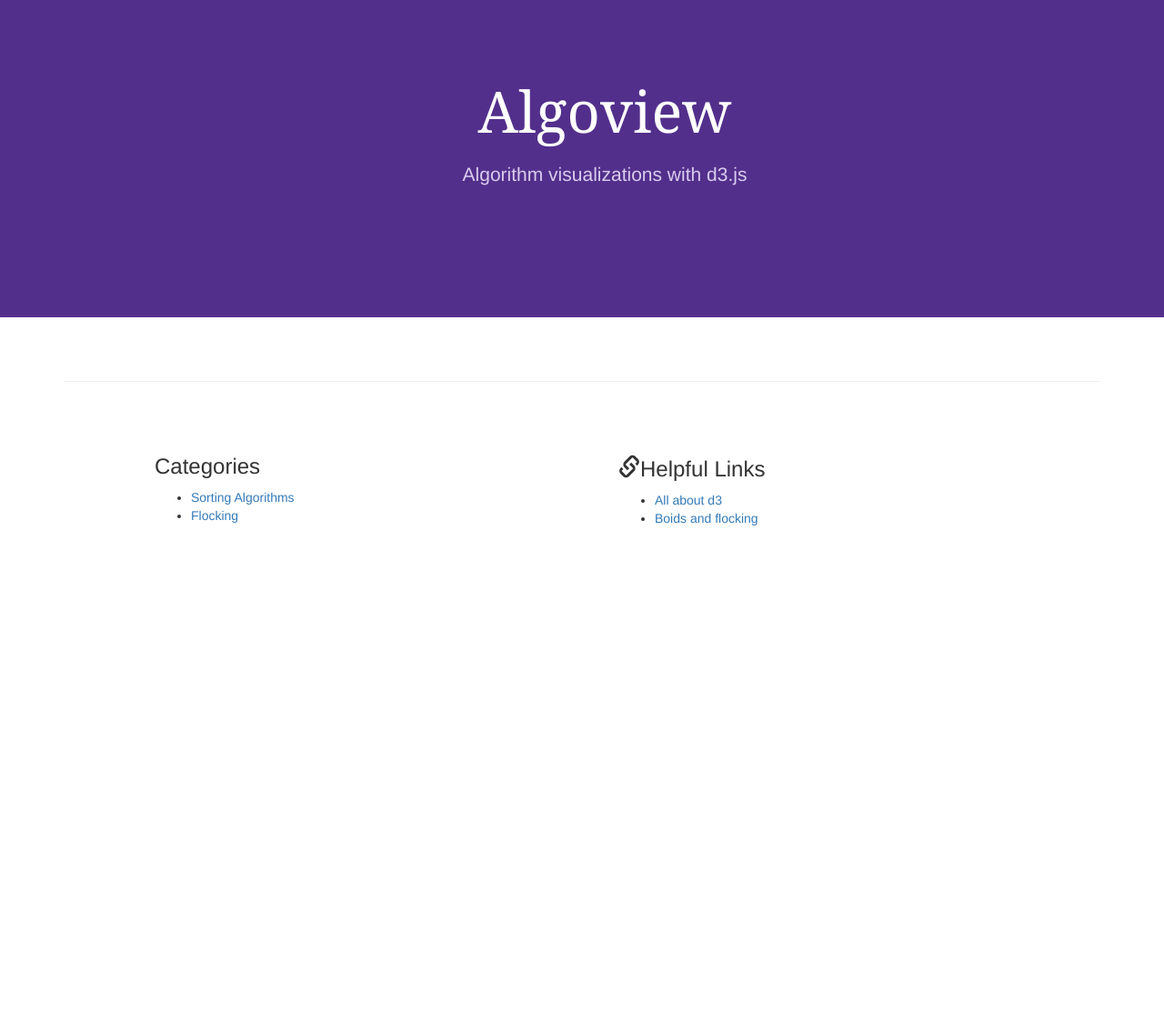
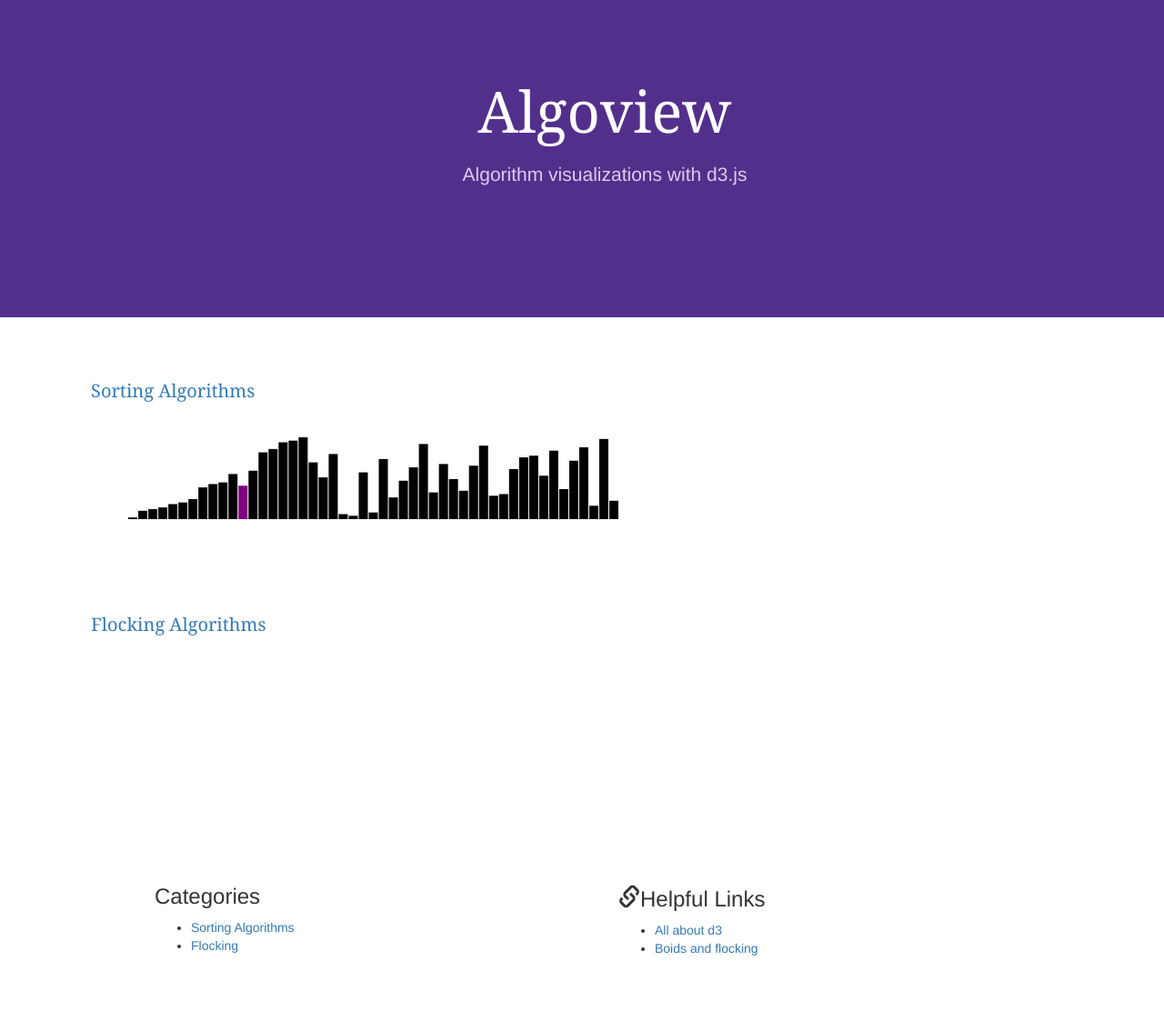
Before and after one commit to jeonglee/Algoderp, a Django app: page / in a window 1280 px wide. Shown: the part 92-1215 px from the top of the page at 91% size. Before the commit the page ends 670 px from the top, so only its background shows below. Run offline with Django 3.2, Linux system fonts and the light colour scheme; some libraries are stand-ins or nearby versions.

Commit message:
added index animations

```diff
--- a/algoviewapp/templates/index.html
+++ b/algoviewapp/templates/index.html
@@ -9,8 +9,19 @@
     <p>Algorithm visualizations with d3.js</p>
   </div>
 </div>
+<div>
+  <h1><a href="/sorting">Sorting Algorithms</a></h1>
+  <p id="index-insertionsort"> </p>
+  <script src="/static/js/d3.js"></script>
+  <script src="/static/js/insertionsort.js"></script>
+</div>
+<div>
+  <h1><a href="/flocking">Flocking Algorithms</a></h1>
+  <p id="index-flocking-animation"></p>
+  <script src="/static/js/flock.min.js"></script>
+  <script src="/static/js/flockexample.js"></script>
+</div>
 <div class="container">
-  <hr>
   <div class="row">
     <div class="col-md-6">
       <h3> Categories </h3>
--- a/static/js/flockexample.js
+++ b/static/js/flockexample.js
@@ -5,7 +5,7 @@
 boids = boids = (function() {
   var j, results;
   results = [];
-  for (i = j = 0; j <= 500; i = ++j) {
+  for (i = j = 0; j <= 200; i = ++j) {
     results.push({
       weight: Math.pow(Math.random() * 0.6, 2) + 0.8
     });
@@ -13,12 +13,20 @@
   return results;
 })();
 
-var svg = d3.select('#flocking-animation').append('svg')
+var svg;
+
+if (d3.select('#index-flocking-animation').empty()) {
+  svg = d3.select('#flocking-animation').append('svg')
     .attr("width", '100%')
     .attr("height", 500)
-    .attr("style","outline: thin solid grey;")
+}
+else {
+  svg = d3.select('#index-flocking-animation').append('svg')
+    .attr("width", 800)
+    .attr("height", 150)
+}
 
-sprites = d3.select('svg').selectAll('.boid').data(boids);
+sprites = svg.selectAll('.boid').data(boids);
 
 sprites.enter()
         .append('svg:polygon')
--- a/static/js/insertionsort.js
+++ b/static/js/insertionsort.js
@@ -13,8 +13,15 @@
     .domain(d3.range(n))
     .rangePoints([0, height]);
 
-var p = d3.select("#insertionsort")
+var p;
+if (d3.select('#insertionsort').empty()) {
+    p = d3.select('#index-insertionsort')
+    .on("click",click);
+}
+else {
+    p = d3.select("#insertionsort")
     .on("click", click);
+}
 
 var svg = p.append("svg")
     .attr("width", width + margin.left + margin.right)
@@ -81,6 +88,8 @@
 }
 
 click();
-p.append("button")
+if (d3.select("#index-insertionsort").empty()) {
+    p.append("button")
     .text("▶ Play");
+}
 })();
```
